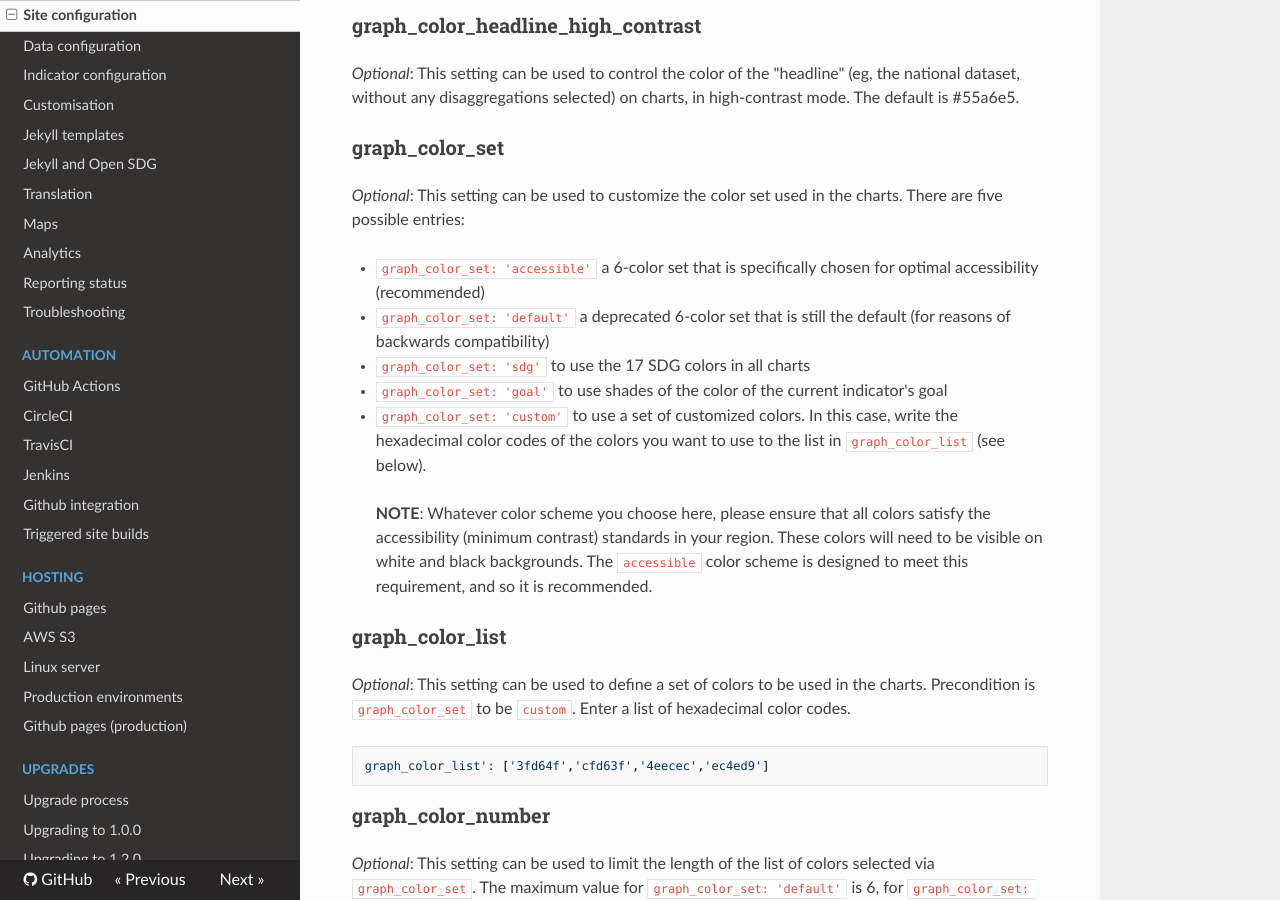
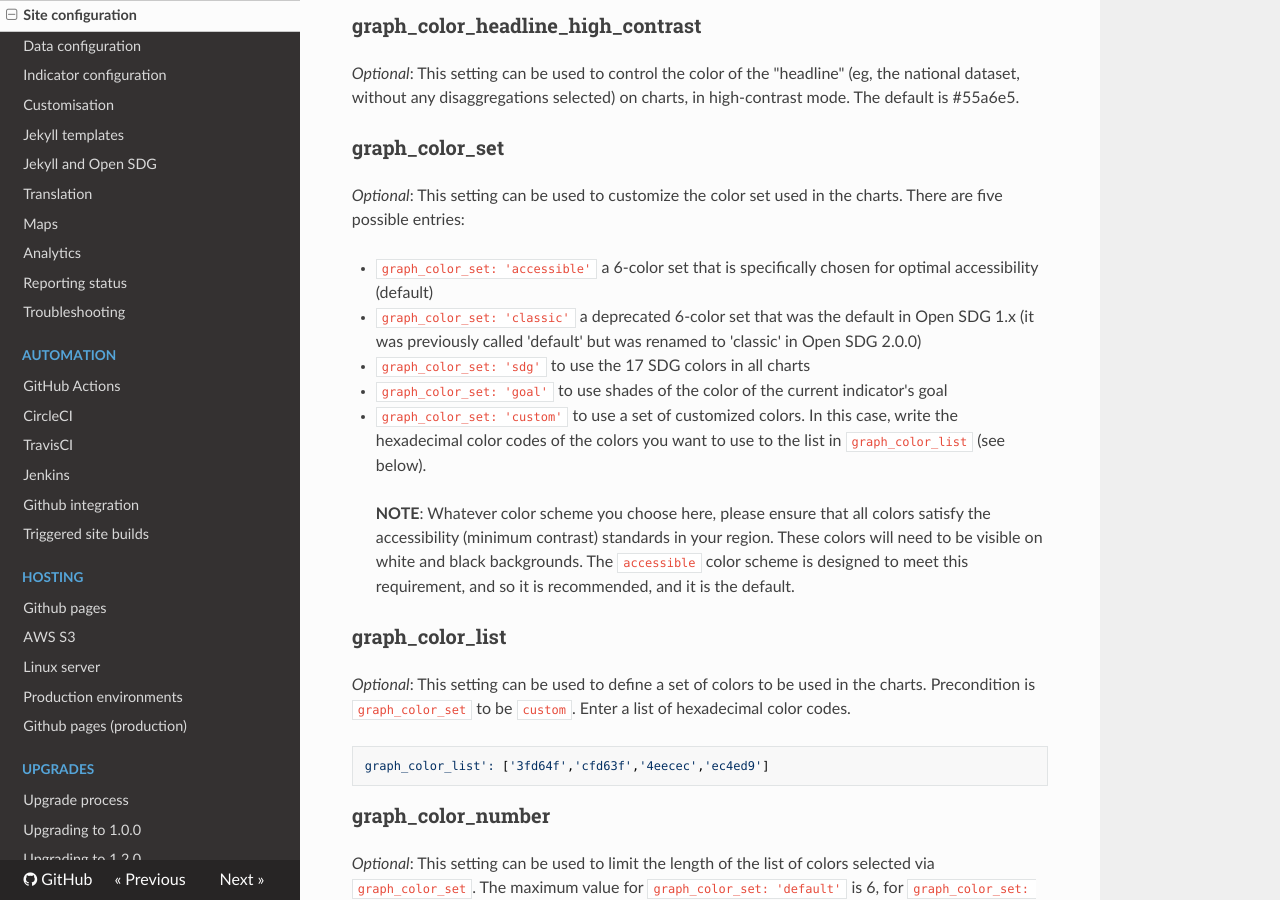
Before and after one commit to open-sdg/open-sdg, an MkDocs documentation site: the page built from docs/configuration.md, in a window 1280 px wide and 900 px high, scrolled down 10182 px. Built offline with MkDocs 1.6.1, drawn with Linux system fonts in a browser that asks for light colours; nearby versions of some CDN libraries.

Commit message:
Default to accessibile chart colorset

```diff
--- a/docs/configuration.md
+++ b/docs/configuration.md
@@ -439,8 +439,8 @@ _Optional_: This setting can be used to control the color of the "headline" (eg,
 
 _Optional_: This setting can be used to customize the color set used in the charts. There are five possible entries:
 
-* `graph_color_set: 'accessible'` a 6-color set that is specifically chosen for optimal accessibility (recommended)
-* `graph_color_set: 'default'` a deprecated 6-color set that is still the default (for reasons of backwards compatibility)
+* `graph_color_set: 'accessible'` a 6-color set that is specifically chosen for optimal accessibility (default)
+* `graph_color_set: 'classic'` a deprecated 6-color set that was the default in Open SDG 1.x (it was previously called 'default' but was renamed to 'classic' in Open SDG 2.0.0)
 * `graph_color_set: 'sdg'` to use the 17 SDG colors in all charts
 * `graph_color_set: 'goal'` to use shades of the color of the current indicator's goal
 * `graph_color_set: 'custom'` to use a set of customized colors. In this case, write the hexadecimal color codes of the colors you want to use to the list in `graph_color_list` (see below).
@@ -448,7 +448,7 @@ _Optional_: This setting can be used to customize the color set used in the char
 > **NOTE**: Whatever color scheme you choose here, please ensure that all colors satisfy
 > the accessibility (minimum contrast) standards in your region. These colors will need to
 > be visible on white and black backgrounds. The `accessible` color scheme is designed to
-> meet this requirement, and so it is recommended.
+> meet this requirement, and so it is recommended, and it is the default.
 
 ### graph_color_list
 
```
Also changed, not shown: 1 other file.
